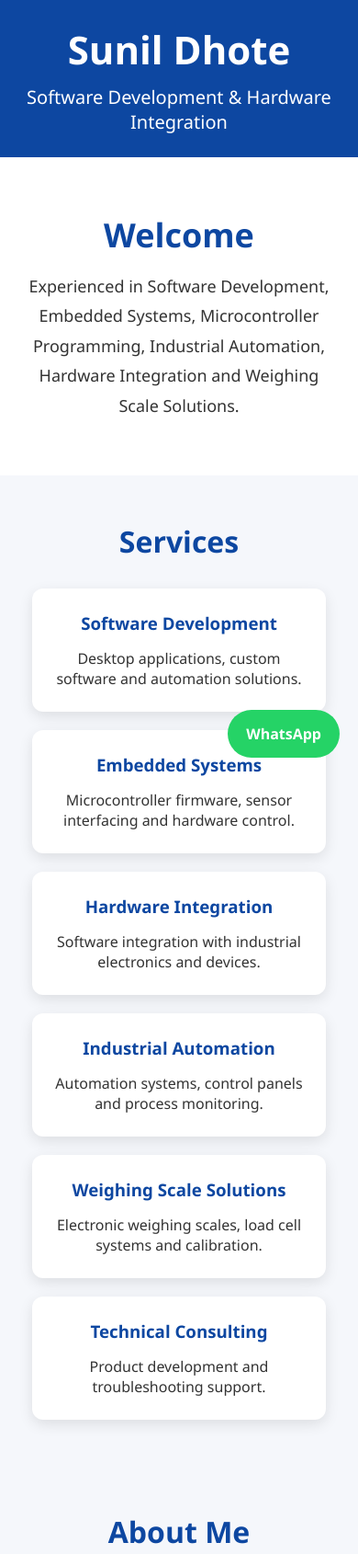
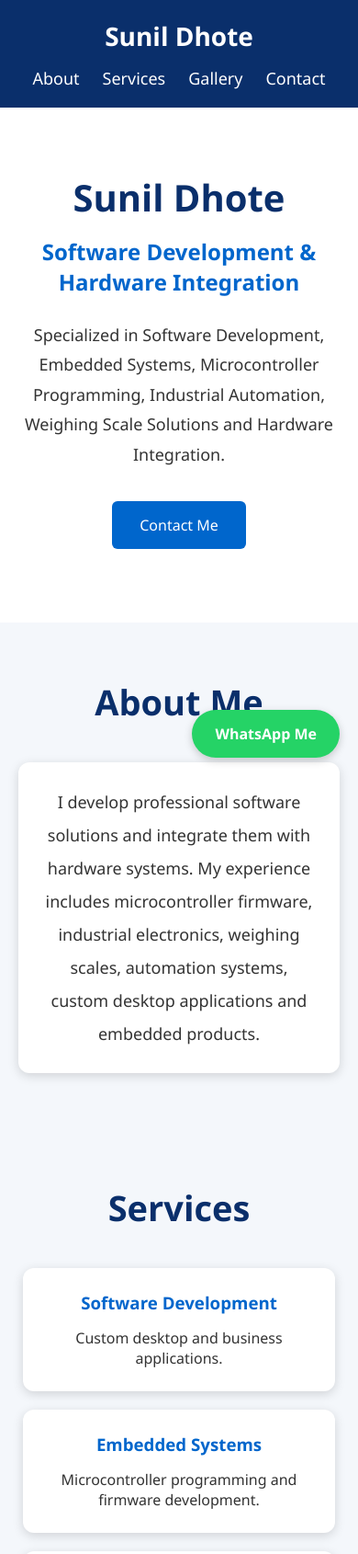
Before and after one commit to sunildhote/sunil-dhote, a plain HTML site: page index.html in a window 390 px wide. Shown: the top 1690 px of the page at 92% size. Drawn offline with Linux system fonts and the light colour scheme.

Commit message:
Update index.html

```diff
--- a/index.html
+++ b/index.html
@@ -1,9 +1,9 @@
 <!DOCTYPE html>
-<html>
+<html lang="en">
 <head>
-<meta charset="utf-8">
-<meta name="viewport" content="width=device-width, initial-scale=1">
-<title>Sunil Dhote | Software Development</title>
+<meta charset="UTF-8">
+<meta name="viewport" content="width=device-width, initial-scale=1.0">
+<title>Sunil Dhote | Software Development & Hardware Integration</title>
 
 <style>
 
@@ -11,100 +11,166 @@
 margin:0;
 padding:0;
 box-sizing:border-box;
-font-family:Segoe UI,sans-serif;
+font-family:Segoe UI, Arial, sans-serif;
 }
 
 body{
-background:#f5f7fb;
+background:#f4f7fb;
 color:#333;
 }
 
 header{
-background:#0d47a1;
+background:#0a2f6b;
 color:white;
-padding:25px;
+padding:20px;
+position:sticky;
+top:0;
+z-index:1000;
+}
+
+nav{
+display:flex;
+justify-content:space-between;
+align-items:center;
+max-width:1200px;
+margin:auto;
+}
+
+.logo{
+font-size:28px;
+font-weight:bold;
+}
+
+nav ul{
+display:flex;
+list-style:none;
+gap:25px;
+}
+
+nav ul li a{
+color:white;
+text-decoration:none;
+font-size:18px;
+}
+
+.hero{
+background:white;
+padding:70px 20px;
 text-align:center;
 }
 
-header h1{
-font-size:42px;
-}
-
-header p{
-font-size:20px;
-margin-top:10px;
-}
-
-.hero{
-padding:60px 20px;
-text-align:center;
-background:white;
+.hero h1{
+font-size:55px;
+color:#0a2f6b;
 }
 
 .hero h2{
-font-size:36px;
-color:#0d47a1;
-margin-bottom:15px;
+font-size:30px;
+margin-top:15px;
+color:#0066cc;
 }
 
 .hero p{
+max-width:900px;
+margin:25px auto;
 font-size:18px;
-max-width:900px;
-margin:auto;
 line-height:1.8;
 }
 
+.btn{
+display:inline-block;
+background:#0066cc;
+color:white;
+padding:15px 30px;
+border-radius:6px;
+text-decoration:none;
+margin:10px;
+}
+
 .section{
-padding:50px 20px;
+padding:60px 20px;
 max-width:1200px;
 margin:auto;
 }
 
 .section h2{
 text-align:center;
-color:#0d47a1;
-margin-bottom:30px;
-font-size:32px;
+margin-bottom:40px;
+font-size:38px;
+color:#0a2f6b;
 }
 
 .cards{
 display:flex;
 flex-wrap:wrap;
+justify-content:center;
 gap:20px;
-justify-content:center;
 }
 
 .card{
 background:white;
+width:340px;
 padding:25px;
-width:320px;
 border-radius:12px;
-box-shadow:0 5px 15px rgba(0,0,0,0.1);
+box-shadow:0 3px 12px rgba(0,0,0,0.15);
 text-align:center;
 }
 
 .card h3{
-color:#0d47a1;
+color:#0066cc;
 margin-bottom:15px;
 }
 
-.contact{
-background:#0d47a1;
-color:white;
-padding:40px;
-text-align:center;
+.gallery{
+display:grid;
+grid-template-columns:repeat(auto-fit,minmax(300px,1fr));
+gap:20px;
 }
 
-.contact p{
-margin:10px;
+.gallery img{
+width:100%;
+height:250px;
+object-fit:cover;
+border-radius:10px;
+box-shadow:0 3px 10px rgba(0,0,0,0.15);
+}
+
+.contact-box{
+background:white;
+padding:30px;
+border-radius:10px;
+box-shadow:0 3px 12px rgba(0,0,0,0.15);
+}
+
+input,textarea{
+width:100%;
+padding:12px;
+margin:10px 0;
+border:1px solid #ccc;
+border-radius:5px;
+}
+
+button{
+background:#0066cc;
+color:white;
+border:none;
+padding:15px 30px;
+border-radius:5px;
+cursor:pointer;
+}
+
+.info{
+text-align:center;
+line-height:2;
 font-size:18px;
 }
 
 footer{
-background:#002171;
+background:#0a2f6b;
 color:white;
 text-align:center;
-padding:15px;
+padding:20px;
+margin-top:50px;
 }
 
 .whatsapp{
@@ -113,87 +179,163 @@ bottom:20px;
 right:20px;
 background:#25D366;
 color:white;
-padding:15px 20px;
+padding:15px 25px;
 border-radius:50px;
 text-decoration:none;
 font-weight:bold;
+box-shadow:0 3px 10px rgba(0,0,0,0.2);
+}
+
+@media(max-width:768px){
+
+.hero h1{
+font-size:40px;
+}
+
+.hero h2{
+font-size:24px;
+}
+
+nav{
+flex-direction:column;
+gap:15px;
+}
+
+nav ul{
+flex-wrap:wrap;
+justify-content:center;
+}
+
 }
 
 </style>
+
 </head>
 
 <body>
 
 <header>
-<h1>Sunil Dhote</h1>
-<p>Software Development & Hardware Integration</p>
+
+<nav>
+
+<div class="logo">Sunil Dhote</div>
+
+<ul>
+<li><a href="#about">About</a></li>
+<li><a href="#services">Services</a></li>
+<li><a href="#gallery">Gallery</a></li>
+<li><a href="#contact">Contact</a></li>
+</ul>
+
+</nav>
+
 </header>
 
 <section class="hero">
-<h2>Welcome</h2>
+
+<h1>Sunil Dhote</h1>
+
+<h2>Software Development & Hardware Integration</h2>
+
 <p>
-Experienced in Software Development, Embedded Systems,
+Specialized in Software Development, Embedded Systems,
 Microcontroller Programming, Industrial Automation,
-Hardware Integration and Weighing Scale Solutions.
+Weighing Scale Solutions and Hardware Integration.
 </p>
+
+<a href="#contact" class="btn">Contact Me</a>
+
 </section>
 
-<section class="section">
+<section id="about" class="section">
+
+<h2>About Me</h2>
+
+<div class="card" style="margin:auto;max-width:900px;width:100%;">
+
+<p style="line-height:2;font-size:18px;">
+
+I develop professional software solutions and integrate them with
+hardware systems. My experience includes microcontroller firmware,
+industrial electronics, weighing scales, automation systems,
+custom desktop applications and embedded products.
+
+</p>
+
+</div>
+
+</section>
+
+<section id="services" class="section">
+
 <h2>Services</h2>
 
 <div class="cards">
 
 <div class="card">
 <h3>Software Development</h3>
-<p>Desktop applications, custom software and automation solutions.</p>
+<p>Custom desktop and business applications.</p>
 </div>
 
 <div class="card">
 <h3>Embedded Systems</h3>
-<p>Microcontroller firmware, sensor interfacing and hardware control.</p>
+<p>Microcontroller programming and firmware development.</p>
 </div>
 
 <div class="card">
 <h3>Hardware Integration</h3>
-<p>Software integration with industrial electronics and devices.</p>
+<p>Software integration with electronic hardware.</p>
 </div>
 
 <div class="card">
 <h3>Industrial Automation</h3>
-<p>Automation systems, control panels and process monitoring.</p>
+<p>Automation and control systems.</p>
 </div>
 
 <div class="card">
 <h3>Weighing Scale Solutions</h3>
-<p>Electronic weighing scales, load cell systems and calibration.</p>
+<p>Electronic weighing and load cell systems.</p>
 </div>
 
 <div class="card">
 <h3>Technical Consulting</h3>
-<p>Product development and troubleshooting support.</p>
+<p>Engineering and troubleshooting support.</p>
 </div>
 
-</div>
-</section>
-
-<section class="section">
-<h2>About Me</h2>
-
-<div class="card" style="margin:auto;width:90%;">
-<p style="font-size:18px;line-height:1.8;">
-I specialize in developing reliable software solutions and integrating them with hardware systems.
-My expertise includes embedded electronics, microcontroller programming, weighing systems,
-industrial automation and custom engineering solutions.
-</p>
 </div>
 
 </section>
 
-<div class="contact">
+<section id="gallery" class="section">
+
+<h2>Project Gallery</h2>
+
+<div class="gallery">
+
+<img src="images/project1.jpg" alt="Project 1">
+<img src="images/project2.jpg" alt="Project 2">
+<img src="images/project3.jpg" alt="Project 3">
+<img src="images/project4.jpg" alt="Project 4">
+<img src="images/project5.jpg" alt="Project 5">
+<img src="images/project6.jpg" alt="Project 6">
+
+</div>
+
+<p style="text-align:center;margin-top:20px;">
+Upload your project photos into an <b>images</b> folder in GitHub.
+</p>
+
+</section>
+
+<section id="contact" class="section">
 
 <h2>Contact Information</h2>
 
+<div class="info">
+
 <p><b>Name:</b> Sunil Dhote</p>
+
+<p><b>Work:</b> Software Development & Hardware Integration</p>
 
 <p><b>Address:</b> 23 Samata Colony, Kathora Road, Amravati</p>
 
@@ -201,12 +343,40 @@ industrial automation and custom engineering solutions.
 
 </div>
 
+<br><br>
+
+<div class="contact-box">
+
+<h3>Send Enquiry</h3>
+
+<form action="https://formsubmit.co/YOUR_EMAIL@gmail.com" method="POST">
+
+<input type="text" name="name" placeholder="Your Name" required>
+
+<input type="email" name="email" placeholder="Your Email" required>
+
+<input type="text" name="phone" placeholder="Mobile Number">
+
+<textarea name="message" rows="6" placeholder="Your Message" required></textarea>
+
+<button type="submit">Send Message</button>
+
+</form>
+
+</div>
+
+</section>
+
 <footer>
-© 2026 Sunil Dhote. All Rights Reserved.
+
+© 2026 Sunil Dhote | Software Development & Hardware Integration
+
 </footer>
 
-<a class="whatsapp" href="https://wa.me/919890205260">
-WhatsApp
+<a class="whatsapp"
+href="https://wa.me/919890205260?text=Hello%20Sunil%20Dhote,%20I%20am%20interested%20in%20your%20services."
+target="_blank">
+WhatsApp Me
 </a>
 
 </body>
```
